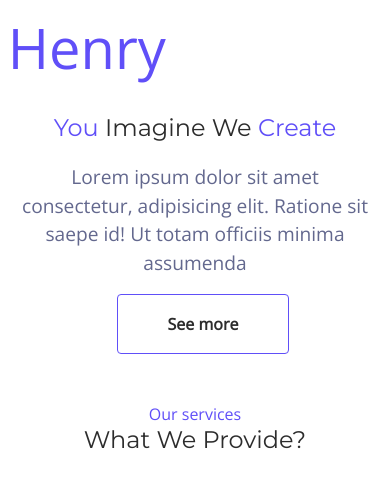
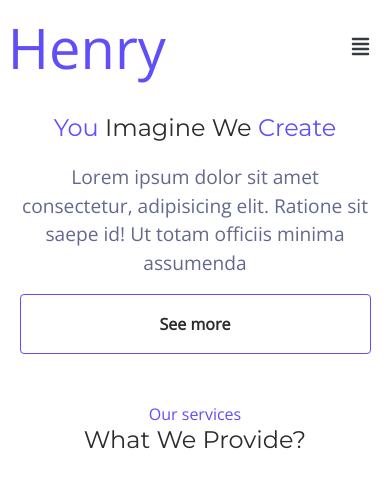
Before and after one commit to HenryGlo/demo, a plain HTML site: page index.html in a window 390 px wide. Shown: the top 492 px of the page. Drawn offline with nearby package versions, Linux system fonts and the light colour scheme.

Commit message:
Add files via upload

```diff
--- a/index.html
+++ b/index.html
@@ -19,7 +19,7 @@
     <a class="navbar-brand" href="#">Henry</a>
     <button class="navbar-toggler" type="button" data-toggle="collapse" data-target="#navbarNav" aria-controls="navbarNav" aria-expanded="false"
       aria-label="Toggle navigation">
-      <span class="navbar-toggler-icon"></span>
+      <i class="fas fa-align-justify text-dark"></i>
     </button>
     <div class="collapse navbar-collapse" id="navbarNav">
       <ul class="navbar-nav">
@@ -69,7 +69,7 @@
             <span class="color-page">Create</span>
           </h1>
           <p class="pl-3">Lorem ipsum dolor sit amet consectetur, adipisicing elit. Ratione sit saepe id! Ut totam officiis minima assumenda</p>
-          <div class="pl-3">
+          <div class="pl-3 item-btn">
             <button class="btn-info rounded" type="button">See more</button>
           </div>
         </div>
```
